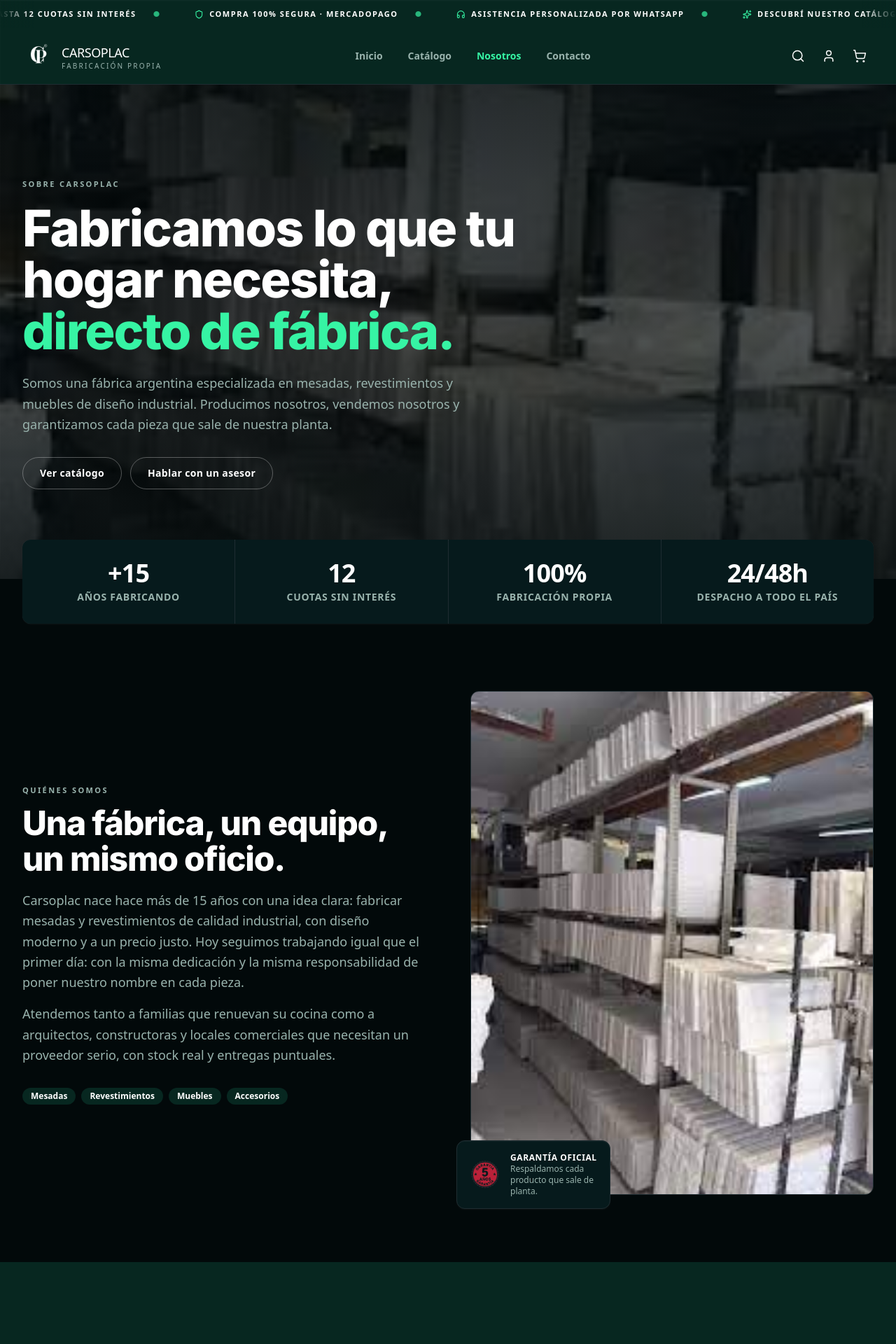
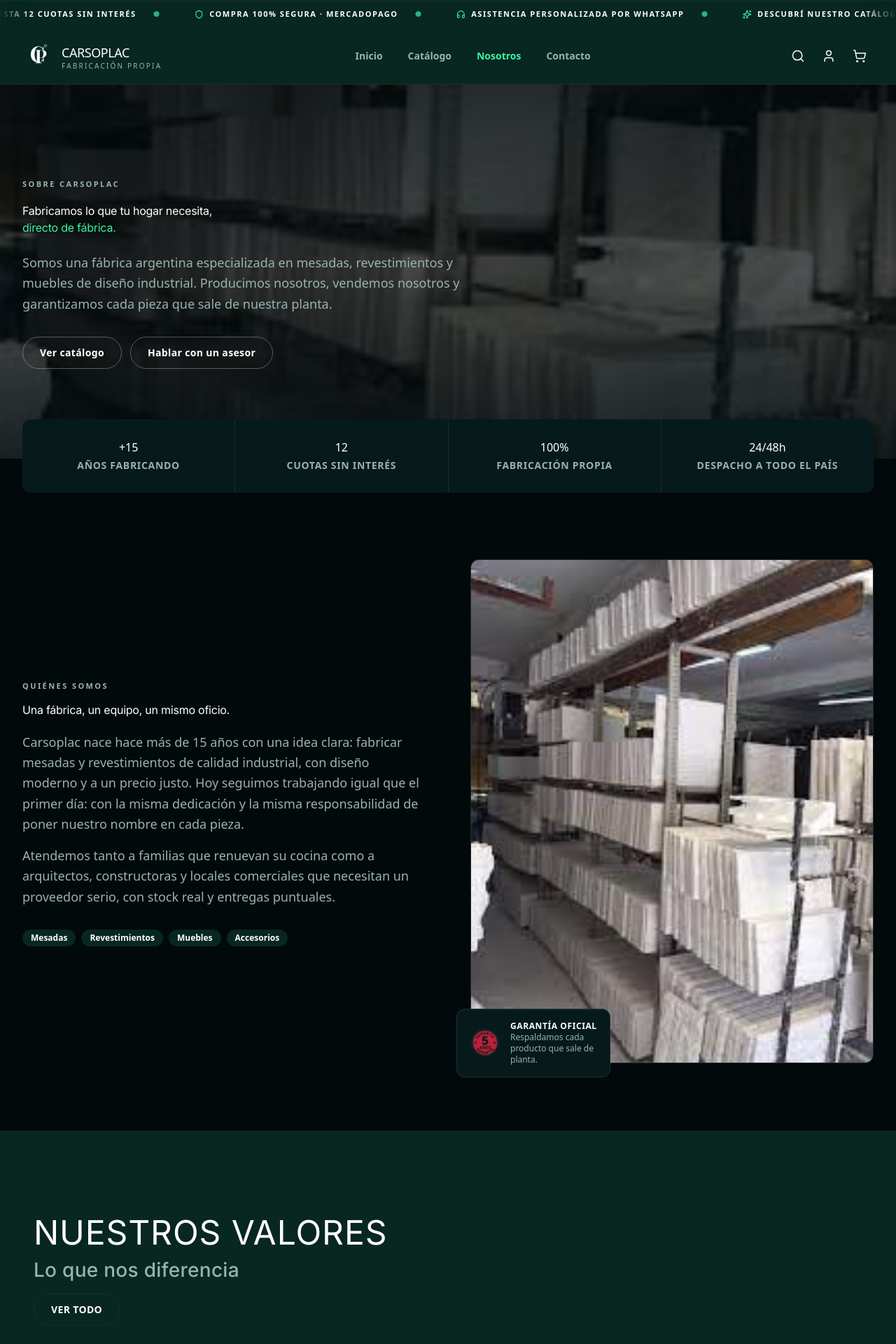
Before and after one commit to ferelchiflon/carsoplacweb, a React (Vite) app in the folder carsoplac-back/carsoplac-principal/: page /nosotros in a window 1280 px wide. Shown: the top 1920 px of the page at 70% size. Built offline with nearby package versions, Linux system fonts and the light colour scheme; no server answers; what @mercadopago/sdk-react would draw is missing.

Commit message:
feat(style): fase 2a - ajustes src/index.css

```diff
--- a/carsoplac-back/carsoplac-principal/src/index.css
+++ b/carsoplac-back/carsoplac-principal/src/index.css
@@ -191,15 +191,6 @@
   }
 
   /* Tipografía display */
-  .display-1 {
-    @apply text-4xl sm:text-5xl lg:text-7xl font-extrabold leading-[1.02] tracking-tight;
-  }
-  .display-2 {
-    @apply text-3xl sm:text-4xl lg:text-5xl font-extrabold leading-[1.05] tracking-tight;
-  }
-  .display-3 {
-    @apply text-2xl sm:text-3xl lg:text-4xl font-bold leading-[1.1] tracking-tight;
-  }
   .eyebrow {
     @apply inline-block text-[11px] uppercase tracking-[0.22em] font-bold text-sage-gray;
   }
@@ -241,6 +232,7 @@
   }
 }
 /* Tipografía utility classes per design system */
+@layer components {
   .display {
     font-size: clamp(2.5rem, 6vw, 4.375rem);
     font-weight: 400;
@@ -262,10 +254,11 @@
     letter-spacing: 0.01em;
     color: var(--color-pure-white);
   }
-.body {
+  .text-body {
     font-size: 1rem;
     line-height: 1.5;
     color: var(--color-sage-gray);
+  }
 }
 
 /* =========================================================
```
Lines whose indentation alone changed are shown as unchanged.
